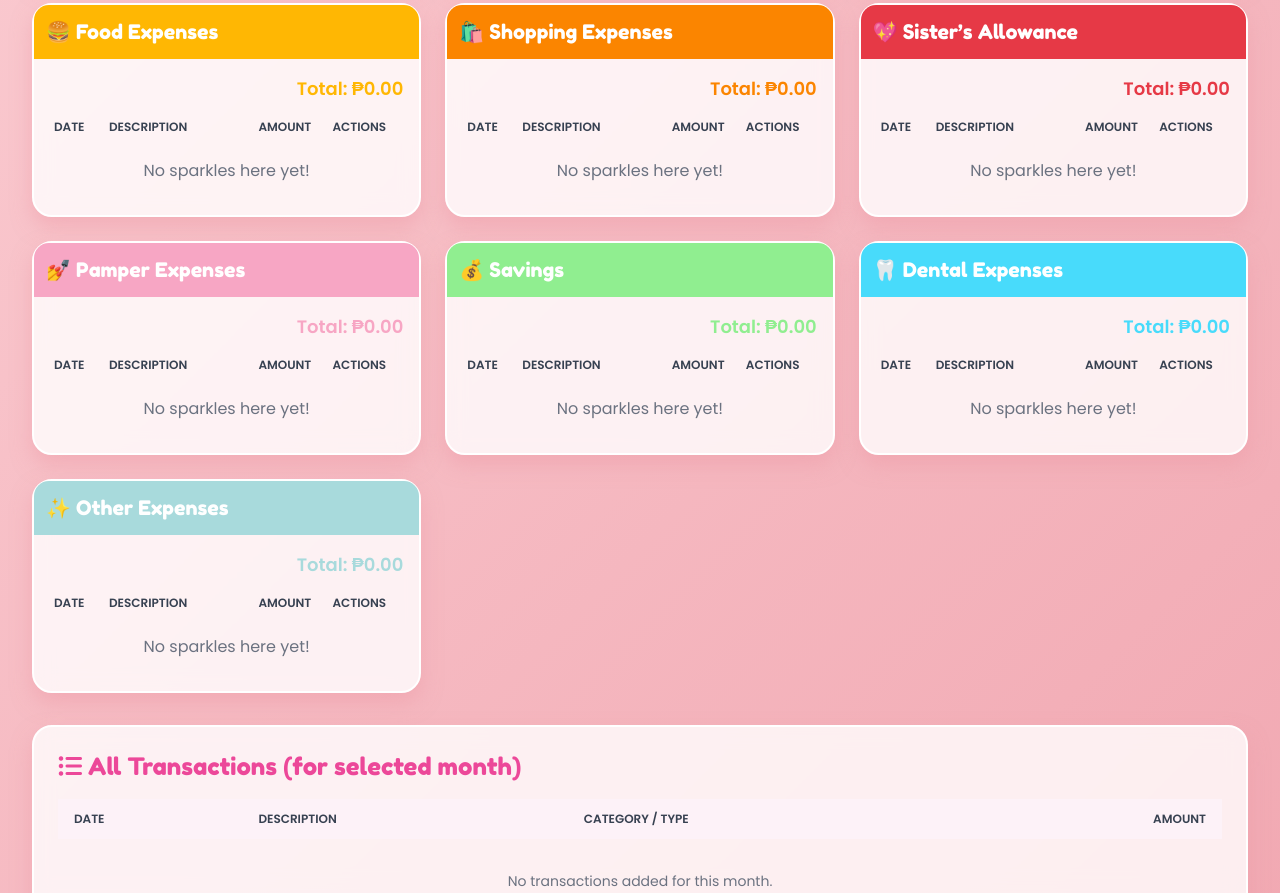
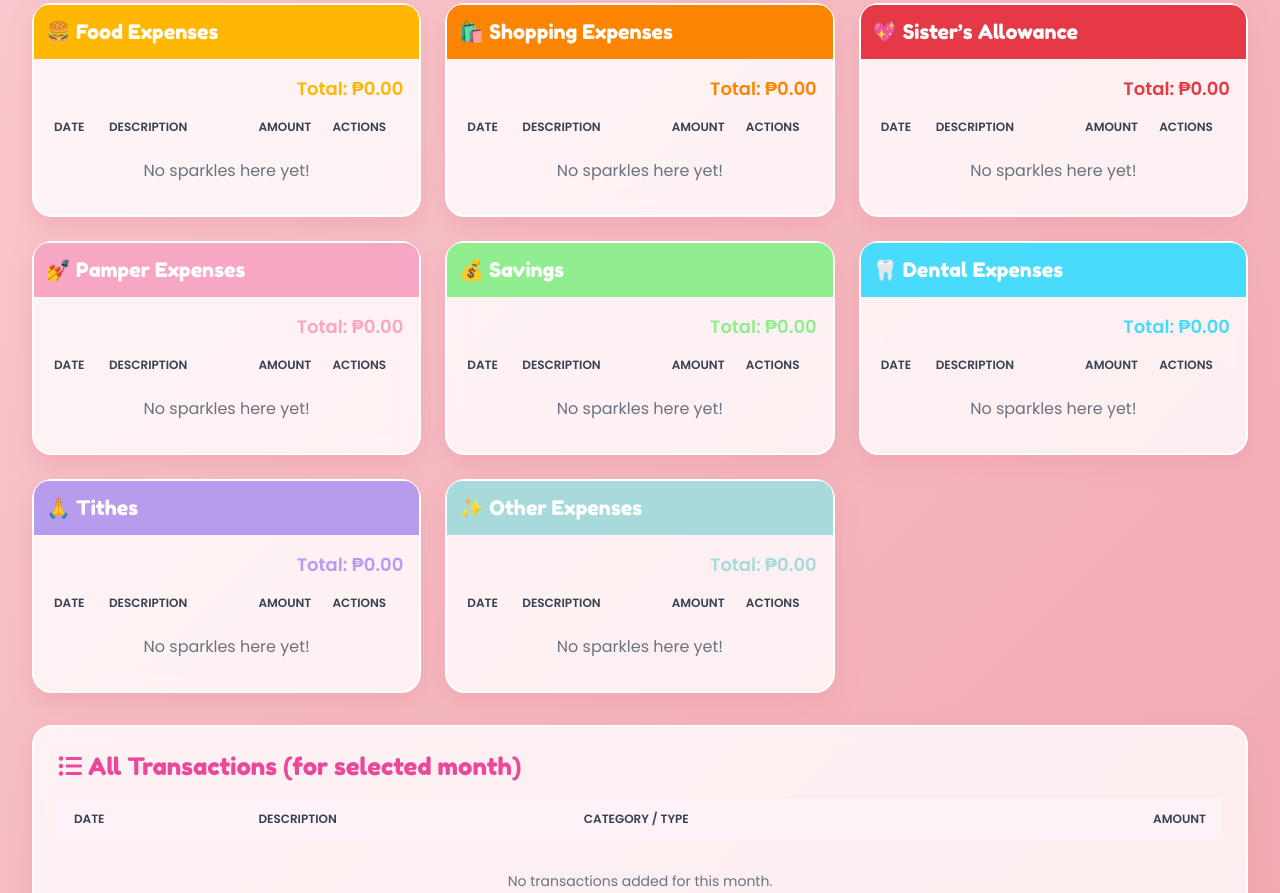
Before and after one commit to yeheyy/Myca-s-Budget-Tracker, a plain HTML site: page index.html in a window 1280 px wide. Shown: the part 1572-2465 px from the top of the page. Drawn offline with nearby package versions, Linux system fonts and the light colour scheme.

Commit message:
Update index.html

```diff
--- a/index.html
+++ b/index.html
@@ -147,6 +147,7 @@
                         <option value="pamper">Pamper Expenses</option>
                         <option value="savings">Savings</option>
                         <option value="dental">Dental Expenses</option>
+                        <option value="tithes">Tithes</option>
                         <option value="other">Other Expenses</option>
                     </select>
                 </div>
@@ -310,6 +311,7 @@
                 'pamper': { title: '💅 Pamper Expenses', color: '#f7a6c4' },
                 'savings': { title: '💰 Savings', color: '#90ee90'},
                 'dental': { title: '🦷 Dental Expenses', color: '#48dbfb'},
+                'tithes': { title: '🙏 Tithes', color: '#b79ced' },
                 'other': { title: '✨ Other Expenses', color: '#a8dadc' }
             };
 
```
